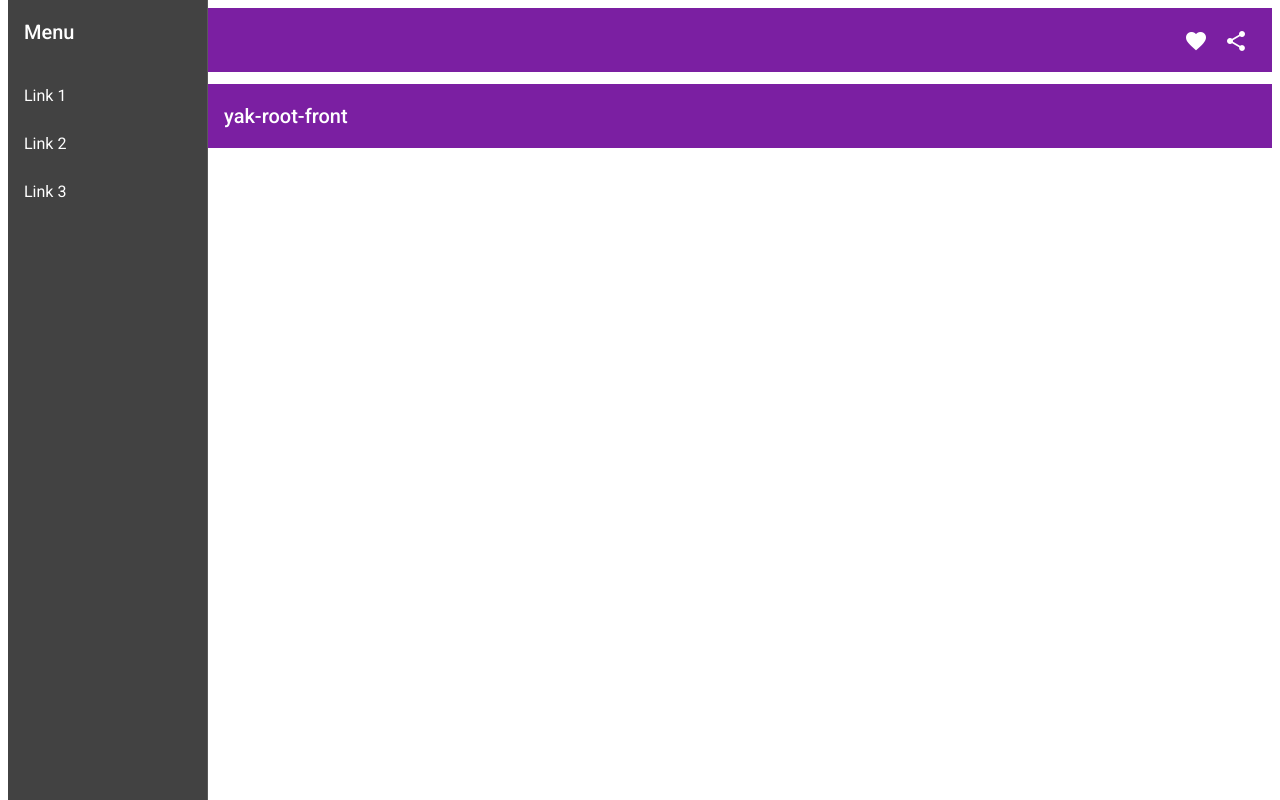
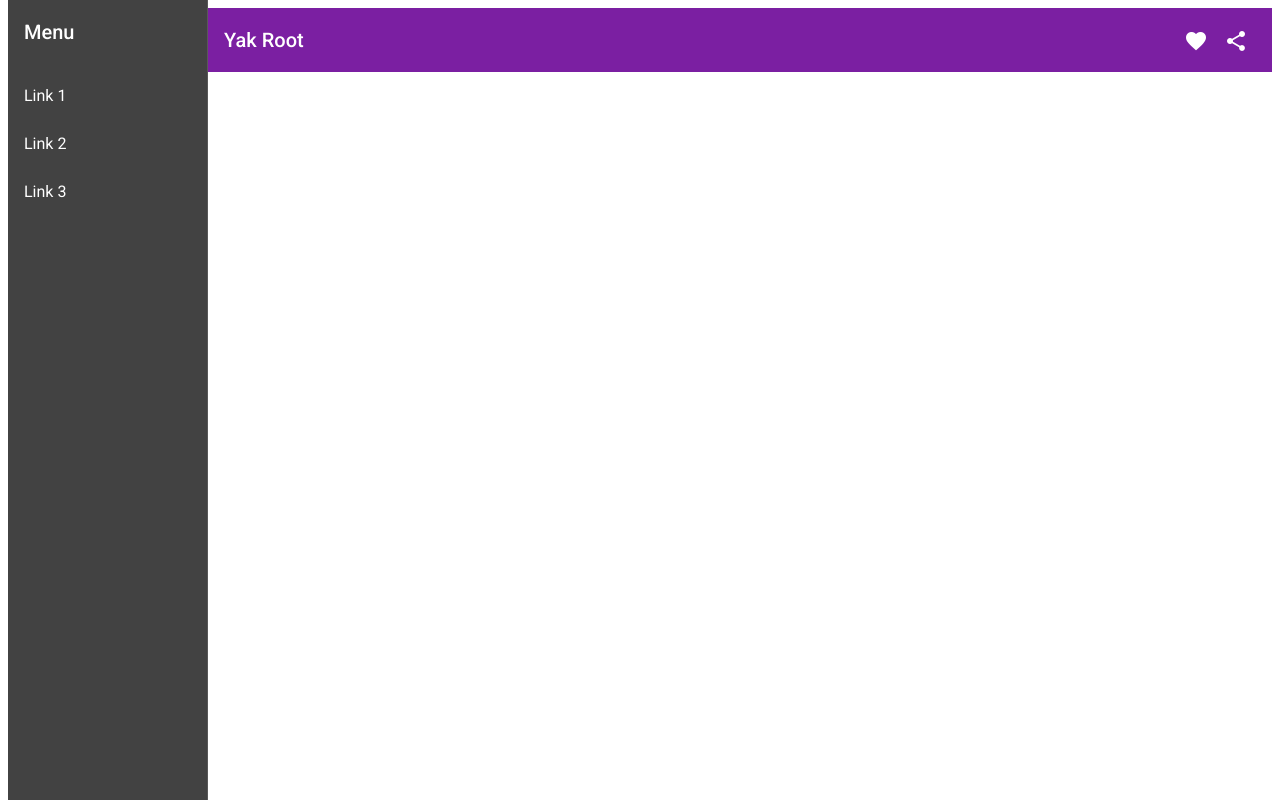
Before and after one commit to SpiritUrban/yak-root, an Angular app in the folder front/: page /main in a window 1280 px wide. Built offline with nearby package versions, Linux system fonts and the light colour scheme.

Commit message:
remove old nav-bar; move icons to current nav-bar;

```diff
--- a/front/src/app/main/main.component.html
+++ b/front/src/app/main/main.component.html
@@ -1,25 +1 @@
-
-
-<p>
-    <mat-toolbar color="primary">
-        <button aria-label="Example icon-button with menu icon"
-                class="example-icon"
-                mat-icon-button>
-            <mat-icon>menu</mat-icon>
-        </button>
-        <span>My App</span>
-        <span class="example-spacer"></span>
-        <button aria-label="Example icon-button with heart icon"
-                class="example-icon favorite-icon"
-                mat-icon-button>
-            <mat-icon>favorite</mat-icon>
-        </button>
-        <button aria-label="Example icon-button with share icon"
-                class="example-icon"
-                mat-icon-button>
-            <mat-icon>share</mat-icon>
-        </button>
-    </mat-toolbar>
-</p>
-
 <app-nav></app-nav>
--- a/front/src/app/parts/nav/nav.component.css
+++ b/front/src/app/parts/nav/nav.component.css
@@ -15,3 +15,7 @@
   top: 0;
   z-index: 1;
 }
+
+.example-spacer {
+  flex: 1 1 auto
+}
--- a/front/src/app/parts/nav/nav.component.html
+++ b/front/src/app/parts/nav/nav.component.html
@@ -20,7 +20,18 @@
         *ngIf="isHandset$ | async">
         <mat-icon aria-label="Side nav toggle icon">menu</mat-icon>
       </button>
-      <span>yak-root-front</span>
+      <span>Yak Root</span>
+      <span class="example-spacer"></span>
+        <button aria-label="Example icon-button with heart icon"
+                class="example-icon favorite-icon"
+                mat-icon-button>
+            <mat-icon>favorite</mat-icon>
+        </button>
+        <button aria-label="Example icon-button with share icon"
+                class="example-icon"
+                mat-icon-button>
+            <mat-icon>share</mat-icon>
+        </button>
     </mat-toolbar>
     <!-- Add Content Here -->
   </mat-sidenav-content>
```
